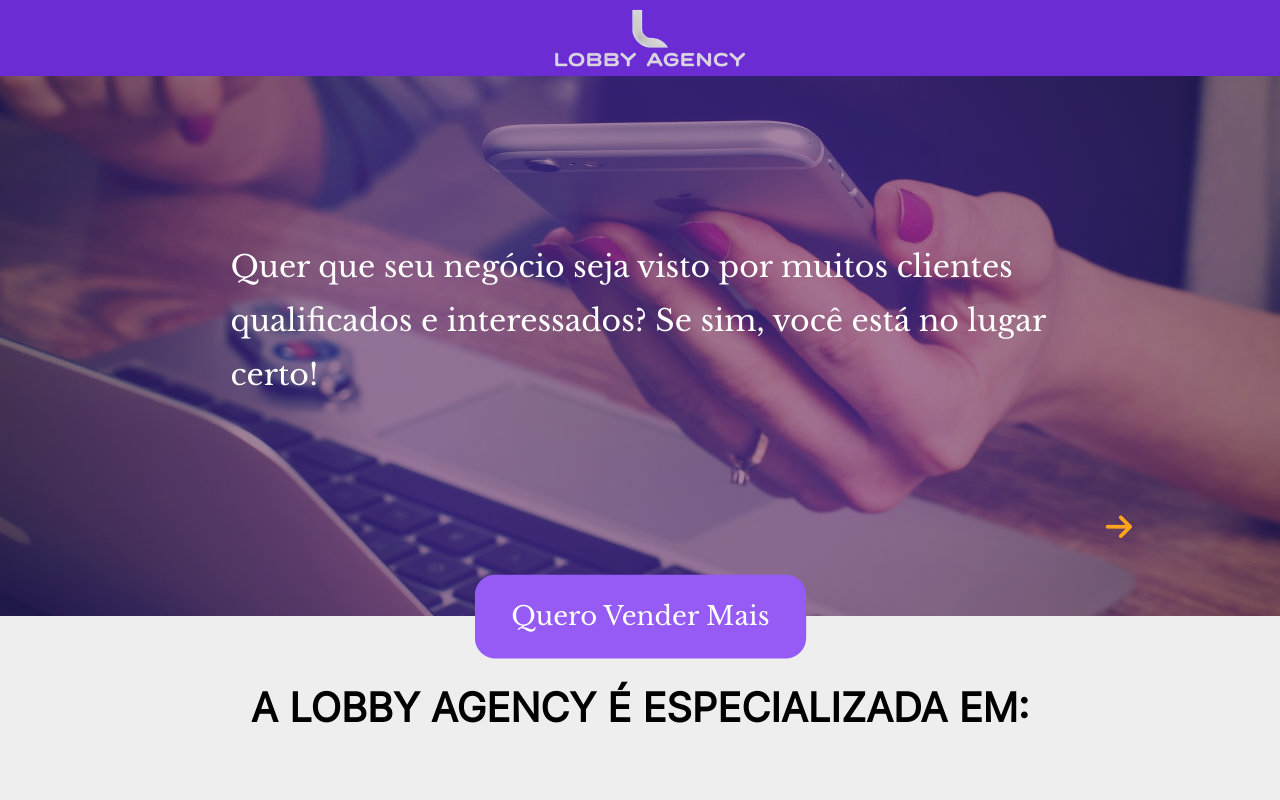
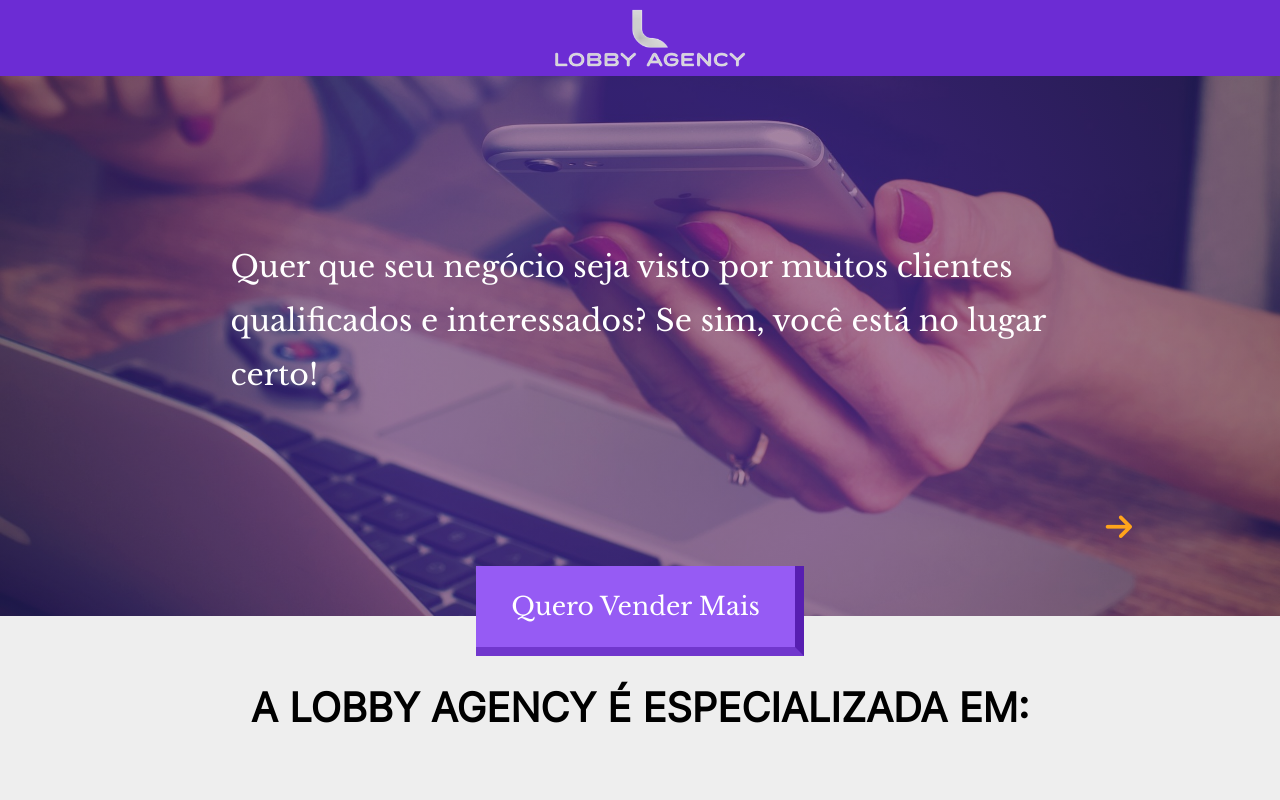
Before and after one commit to KaiooLopes/LobbyAgency, a React (Create React App) app in the folder lobbyagency/: page / in a window 1280 px wide. Shown: the top 800 px of the page. Built offline with nearby package versions, Linux system fonts and the light colour scheme.

Commit message:
Atualizando Buttons

```diff
--- a/lobbyagency/src/components/LobbyAgencyAssistence/styles.js
+++ b/lobbyagency/src/components/LobbyAgencyAssistence/styles.js
@@ -72,37 +72,33 @@ export const Button = styled.div`
   display: flex;
   justify-content: center;
   position: absolute;
-  top: -25px;
+  top: -30px;
 
-  @media (min-width: 720px) {
-    top: -40px;
-  }
   a {
     text-decoration: none;
     padding: 10px 30px;
     background-color: #965bf4;
     border: none;
-    border-radius: 20px;
+    border-bottom: 9px solid #7137cd;
+    border-right: 9px solid #571eb1;
     font-size: 25px;
     color: white;
-    transition: 0.4s;
-    animation: pulseAnimation infinite linear alternate 2s;
+    transition: background-color 0.2s;
 
-    @keyframes pulseAnimation {
-      0% {
-        transform: scale(1);
-      }
-      100% {
-        transform: scale(1.1);
-      }
+    &:hover {
+      background-color: #6423cb;
     }
 
-    &:hover {
-      background-color: #6c2cd4;
+    &:active {
+      border-bottom: 6px solid #6423cb;
+      border-right: 6px solid #6423cb;
     }
 
     @media (min-width: 720px) {
       padding: 25px 35px;
     }
   }
+  @media (min-width: 720px) {
+    top: -50px;
+  }
 `;
--- a/lobbyagency/src/components/Pillars/styles.js
+++ b/lobbyagency/src/components/Pillars/styles.js
@@ -26,13 +26,48 @@ export const BodyPillars = styled.div`
     align-items: stretch;
     justify-content: center;
   }
+
+  div:nth-child(5) {
+    --border-size: 3px;
+    --border-angle: 0turn;
+
+    background-image: conic-gradient(
+        from var(--border-angle),
+        #6c2cd4,
+        #6c2cd4 50%,
+        #6c2cd4
+      ),
+      conic-gradient(
+        from var(--border-angle),
+        transparent 20%,
+        #34109b,
+        #34109b
+      );
+    background-size: calc(98% - (var(--border-size) * 2))
+        calc(98% - (var(--border-size) * 2)),
+      cover;
+    background-position: center center;
+    background-repeat: no-repeat;
+
+    animation: bg-spin 3s linear infinite;
+    @keyframes bg-spin {
+      to {
+        --border-angle: 1turn;
+      }
+    }
+
+    @property --border-angle {
+      syntax: "<angle>";
+      inherits: true;
+      initial-value: 0turn;
+    }
+  }
 `;
 
 export const Pillar = styled.div`
   background-color: #6c2cd4;
   text-align: center;
   color: white;
-  border-radius: 20px;
   max-width: 500px;
   padding: 20px;
   h3 {
@@ -58,32 +93,24 @@ export const IconArrow = styled.i`
   opacity: ${(props) => (props.showDiv ? "1" : "0")};
 
   @keyframes animationIconLeft {
-    0% {
+    from {
       opacity: 1;
     }
-    20% {
+    to {
       opacity: 0;
-    }
-
-    100% {
-      opacity: 1;
     }
   }
   @keyframes animationIconRight {
-    0% {
-      opacity: 1;
-    }
-
-    80% {
+    from {
       opacity: 0;
     }
-
-    100% {
+    to {
       opacity: 1;
     }
   }
 
-  ${(props) => (props.showDiv ? `animation: 2s linear 2s infinite;` : "")};
+  ${(props) =>
+    props.showDiv ? `animation: 2s linear 2s infinite alternate-reverse;` : ""};
   animation-name: ${(props) => props.nameAnimation};
 
   @media (min-width: 1024px) {
--- a/lobbyagency/src/components/PlataformAds/styles.js
+++ b/lobbyagency/src/components/PlataformAds/styles.js
@@ -88,32 +88,28 @@ export const Button = styled.div`
   }
 
   @media (min-width: 720px) {
-    top: -40px;
+    top: -50px;
   }
   a {
     padding: 5px;
     text-decoration: none;
     background-color: #965bf4;
     border: none;
-    border-radius: 20px;
     font-size: 20px;
     text-align: center;
+    border-bottom: 9px solid #7137cd;
+    border-right: 9px solid #571eb1;
     color: white;
     cursor: pointer;
-    transition: 0.4s;
-    animation: pulseAnimation infinite linear alternate 2s;
+    transition: background-color 0.4s;
 
-    @keyframes pulseAnimation {
-      0% {
-        transform: scale(1);
-      }
-      100% {
-        transform: scale(1.05);
-      }
+    &:hover {
+      background-color: #6423cb;
     }
 
-    &:hover {
-      background-color: #6c2cd4;
+    &:active {
+      border-bottom: 6px solid #6423cb;
+      border-right: 6px solid #6423cb;
     }
 
     @media (min-width: 720px) {
```
